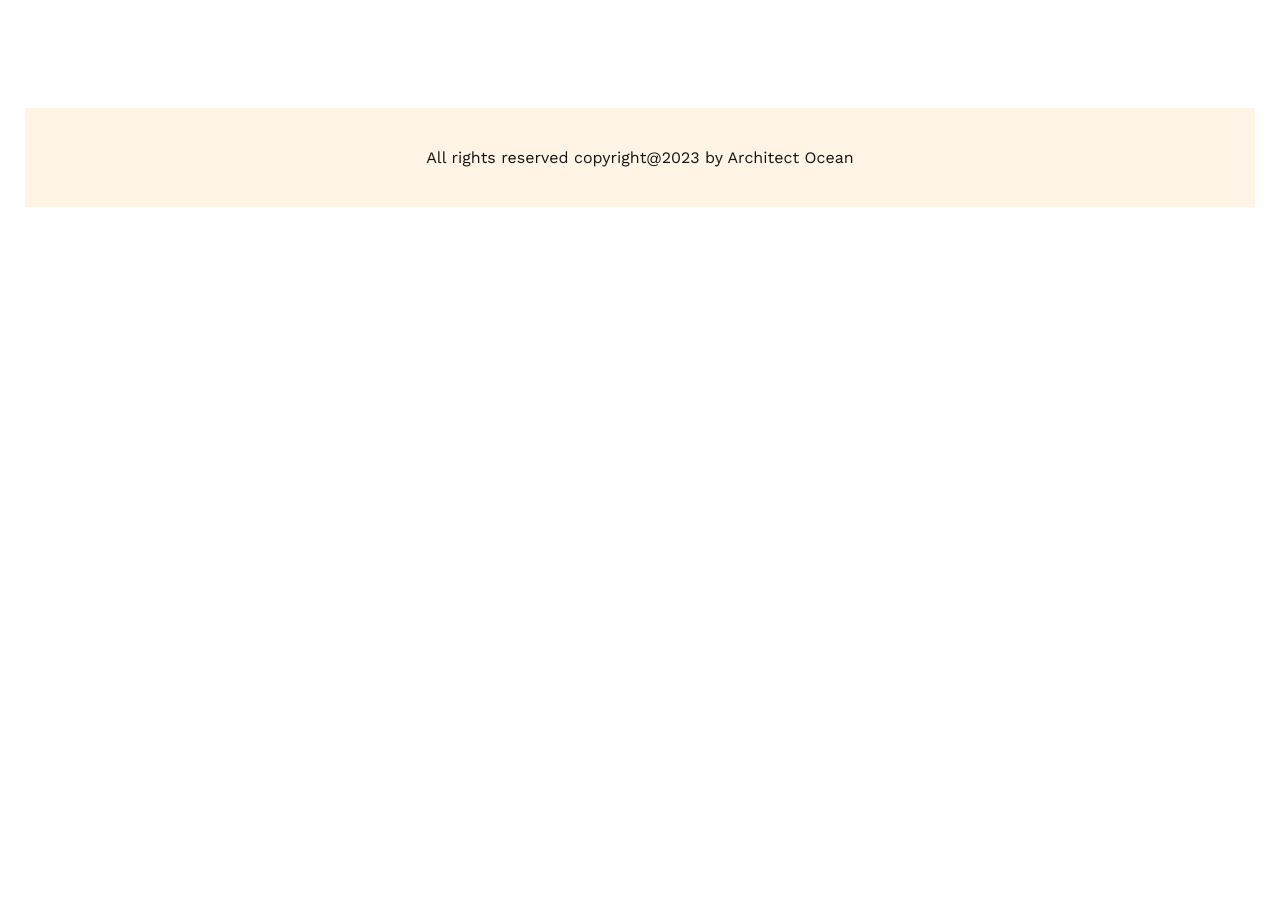
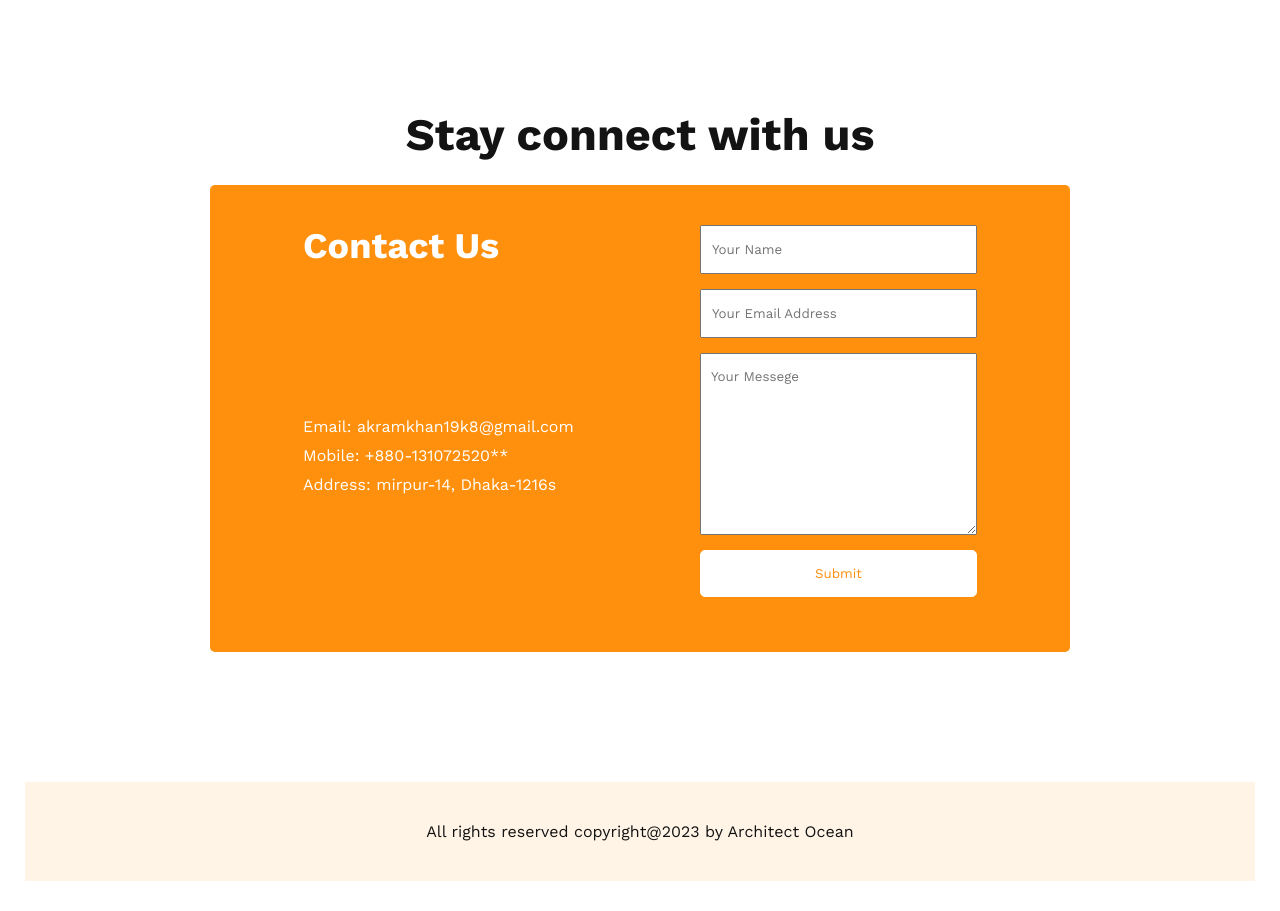
Before and after one commit to NurMohammadakram/architect-ocean, a plain HTML site: page index.html in a window 1280 px wide. Shown: the part 4003-4914 px from the top of the page. Before the commit the page ends 4210 px from the top, so only its background shows below. Drawn offline with nearby package versions, Linux system fonts and the light colour scheme.

Commit message:
contact form added

```diff
--- a/index.html
+++ b/index.html
@@ -129,6 +129,25 @@
                 <img src="./images/sponsors/figma.png" alt="">
             </div>
         </section>
+        <section class="contact-section">
+            <h1>Stay connect with us</h1>
+            <div class="form-section">
+                <div>
+                    <h3 id="contact">Contact Us</h3>
+                    <div class="address">
+                        <p>Email: akramkhan19k8@gmail.com</p>
+                        <p>Mobile: +880-131072520**</p>
+                        <p>Address: mirpur-14, Dhaka-1216s</p>
+                    </div>
+                </div>
+                <form class="form" action="">
+                    <input type="text" name="" id="" placeholder="Your Name">
+                    <input type="email" name="" id="" placeholder="Your Email Address">
+                    <textarea name="" id="" cols="30" rows="10" placeholder="Your Messege"></textarea>
+                    <input class="submit-btn" type="submit" value="Submit">
+                </form>
+            </div>
+        </section>
     </main>
     <!-- main end -->
 
--- a/styles/media-query.css
+++ b/styles/media-query.css
@@ -73,5 +73,8 @@
     .facts-section {
         margin-top: 85px;
     }
+    .fact-info {
+        grid-template-columns: 1fr;
+    }
 
 }
--- a/styles/style.css
+++ b/styles/style.css
@@ -221,6 +221,7 @@ $$$$$$$$$$$$$$$$$$$$$$$$$$$$$$$$$$$$$$$$$$$$$$$$$$$$$$$$$$$$$$$$$$$$ */
     color: var(--color-white);
 }
 
+
 /* #######################################################################
                     facts section styles start here
 ########################################################################## */
@@ -281,6 +282,8 @@ $$$$$$$$$$$$$$$$$$$$$$$$$$$$$$$$$$$$$$$$$$$$$$$$$$$$$$$$$$$$$$$$$$$$ */
     color: var(--secondary-color);
 }
 
+
+
 /* #############################################################################
                     sponsors section style start here
 ################################################################################ */
@@ -312,8 +315,71 @@ $$$$$$$$$$$$$$$$$$$$$$$$$$$$$$$$$$$$$$$$$$$$$$$$$$$$$$$$$$$$$$$$$$$$ */
 .sponsors img {
     height: 100%;
     max-height: 50px;
-    filter: hue-rotate(45deg) saturate(5%) brightness(0.5);
+    filter: saturate(5%) brightness(0.5);
 }
+
+
+
+/* ##########################################################
+                    Contact section styles start here
+#############################################################*/
+.contact-section {
+    margin: var(--common-margin);
+    margin-top: 130px;
+}
+.contact-section h1 {
+    text-align: center;
+    font-weight: 700;
+    font-size: 45px;
+    line-height: 53px;
+    margin-bottom: 24px;
+
+}
+.form-section {
+    display: flex;
+    justify-content: space-around;
+    width: 100%;
+    max-width: 800px;
+    padding: 40px 30px;
+    margin: 0 auto;
+    background-color: var(--teriary-color);
+    border: none;
+    border-radius: 5px;
+}
+.address {
+    display: flex;
+    flex-direction: column;
+    align-items: flex-start;
+    justify-content: center;
+    width: 100%;
+    height: 100%;
+}
+.address p {
+    color: var(--color-white);
+    margin-bottom: 10px;
+}
+#contact {
+    font-size: 36px;
+    line-height: 42px;
+    color: var(--color-white);
+}
+.form {
+    display: flex;
+    flex-direction: column;
+}
+
+.form input, textarea {
+    padding: 15px 10px;
+    margin-bottom: 15px;
+}
+.submit-btn {
+    border: 1px solid var(--color-white);
+    border-radius: 5px;
+    padding: 10px 15px;
+    color: var(--teriary-color);
+    background-color: var(--color-white);
+}
+
 
 
 
@@ -321,9 +387,11 @@ $$$$$$$$$$$$$$$$$$$$$$$$$$$$$$$$$$$$$$$$$$$$$$$$$$$$$$$$$$$$$$$$$$$$ */
                     footer section
 $$$$$$$$$$$$$$$$$$$$$$$$$$$$$$$$$$$$$$$$$$$$$$$$$$$$$$$$$$$$$$ */
 .footer {
+    text-align: center;
     background: var(--bg-primary);
     padding: 40px 0;
     margin: var(--common-margin);
     margin-top: 130px;
-    text-align: center;
+    margin-bottom: 30px;
+
 }
```
